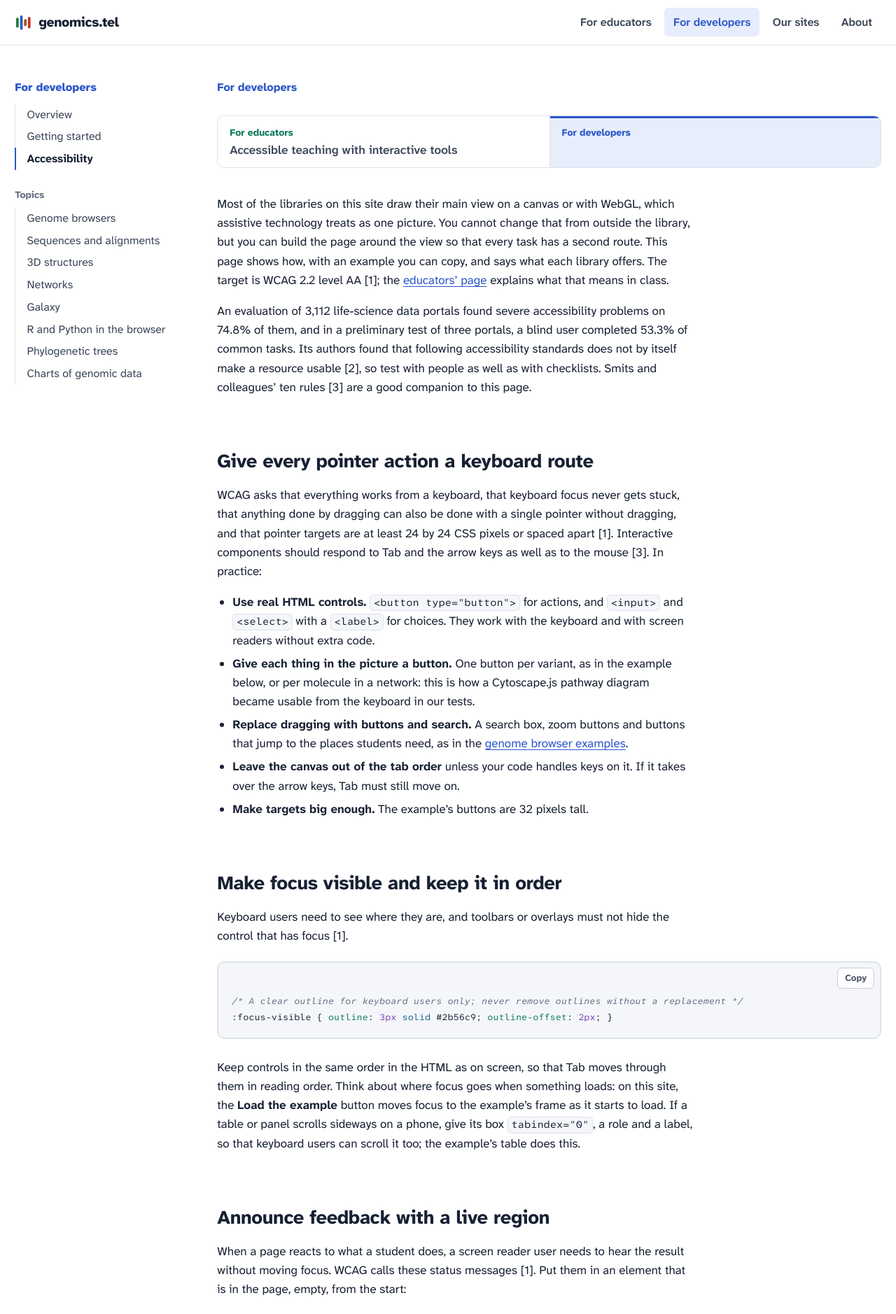
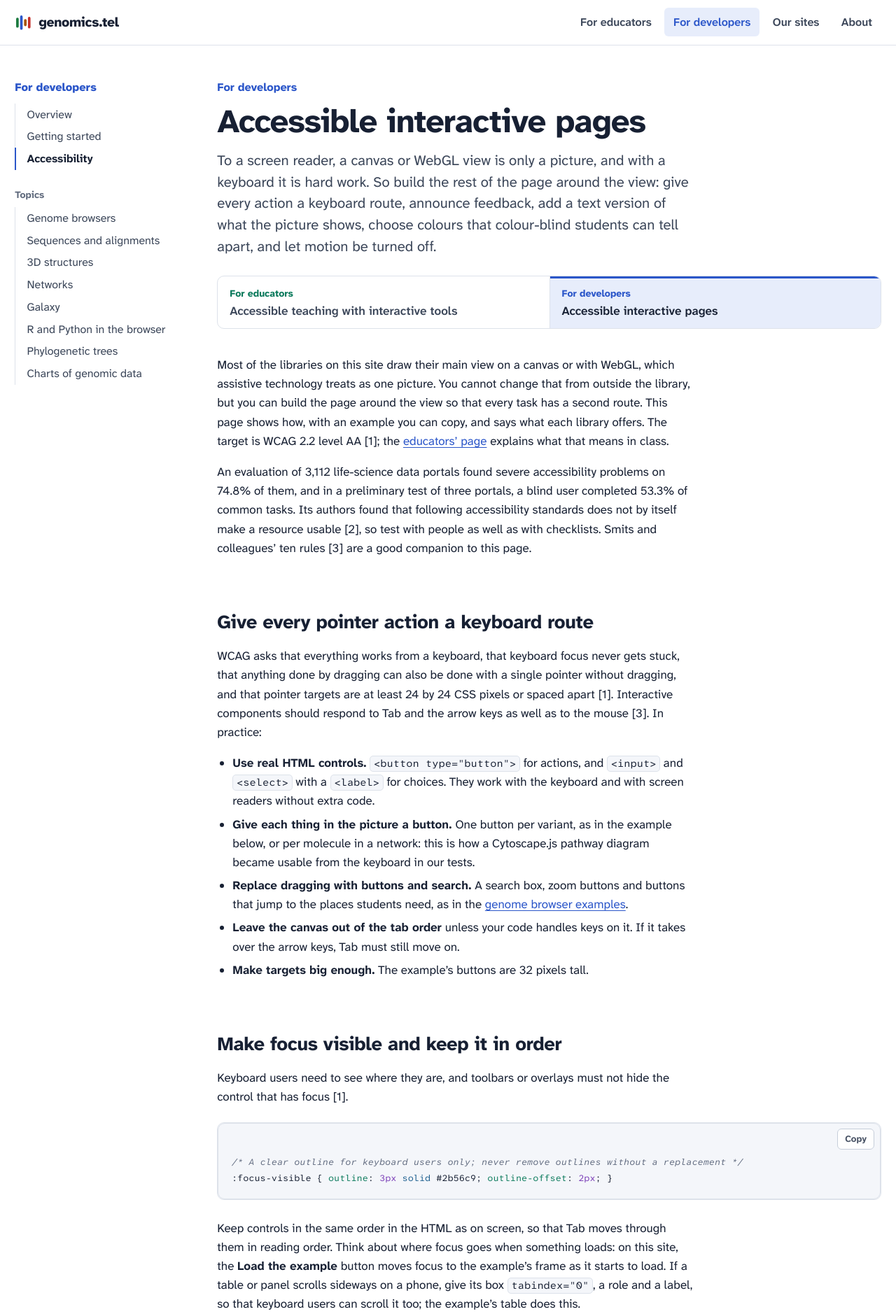
Before and after one commit to comparativechrono/genomics-tel, a Jekyll site: the page built from developers/accessibility/index.md, in a window 1280 px wide. Shown: the top 1878 px of the page at 70% size. Built offline with Jekyll 4.4.1, drawn with Linux system fonts in a browser that asks for light colours.

Commit message:
Fix the accessibility guide's title and summary
The summary under the title contains a colon, which broke the page's
front matter: Jekyll dropped it, so the page lost its own title,
summary and description. Quote the summary so the page reads them
again.

Co-Authored-By: Claude Opus 5.5 <noreply@anthropic.com>
Claude-Session: https://claude.ai/code/session_01J5U6K4HbsTWiALDr9rvbXZ

```diff
--- a/developers/accessibility/index.md
+++ b/developers/accessibility/index.md
@@ -1,6 +1,6 @@
 ---
 title: Accessible interactive pages
-lede: To a screen reader, a canvas or WebGL view is only a picture, and with a keyboard it is hard work. So build the rest of the page around the view: give every action a keyboard route, announce feedback, add a text version of what the picture shows, choose colours that colour-blind students can tell apart, and let motion be turned off.
+lede: "To a screen reader, a canvas or WebGL view is only a picture, and with a keyboard it is hard work. So build the rest of the page around the view: give every action a keyboard route, announce feedback, add a text version of what the picture shows, choose colours that colour-blind students can tell apart, and let motion be turned off."
 description: How to make interactive genomics teaching pages accessible, with keyboard access and focus, ARIA live regions, text alternatives and data tables for canvas and WebGL views, colour-blind-safe palettes and reduced motion, what igv.js, JBrowse, Mol*, Cytoscape.js, Vega-Lite and other libraries support, and a live example.
 ---
 
```
